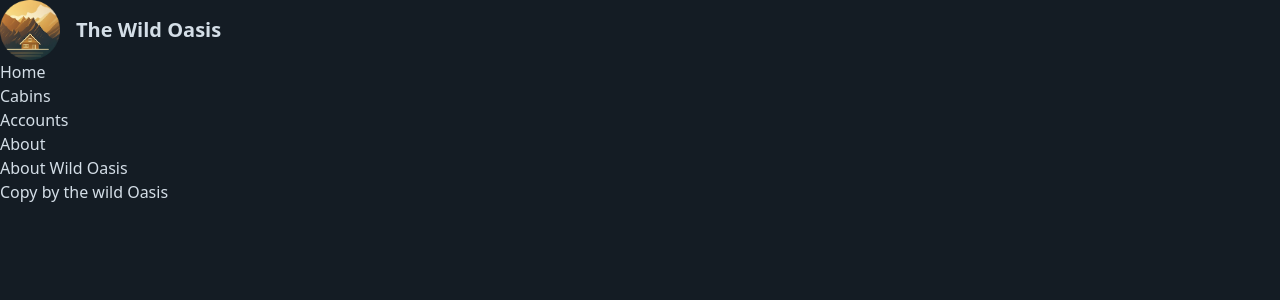
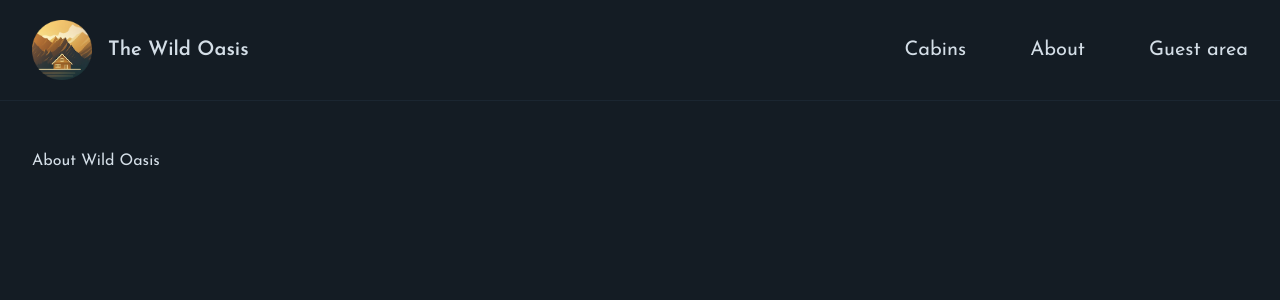
Before and after one commit to Sandeepnegi686/the-wild-oasis, a Next.js app: page /about in a window 1280 px wide. Shown: the top 300 px of the page. Built offline with nearby package versions, Linux system fonts and the light colour scheme.

Commit message:
change in design

```diff
--- /dev/null
+++ b/app/_components/Header.jsx
@@ -0,0 +1,15 @@
+import Navigation from '@/app/_components/Navigation';
+import Logo from '@/app/_components/Logo';
+
+function Header() {
+  return (
+    <header className='border-b border-primary-900 px-8 py-5'>
+      <div className='flex justify-between items-center max-w-7xl mx-auto'>
+        <Logo />
+        <Navigation />
+      </div>
+    </header>
+  );
+}
+
+export default Header;
--- a/app/_components/Navigation.jsx
+++ b/app/_components/Navigation.jsx
@@ -1,21 +1,34 @@
 import Link from "next/link";
-import React from "react";
 
 export default function Navigation() {
   return (
-    <ul>
+    <nav className="z-10 text-xl">
+      <ul className="flex gap-16 items-center">
         <li>
-        <Link href="/">Home</Link>
+          <Link
+            href="/cabins"
+            className="hover:text-accent-400 transition-colors"
+          >
+            Cabins
+          </Link>
         </li>
         <li>
-        <Link href="/cabins">Cabins</Link>
+          <Link
+            href="/about"
+            className="hover:text-accent-400 transition-colors"
+          >
+            About
+          </Link>
         </li>
         <li>
-        <Link href="/account">Accounts</Link>
-      </li>
-      <li>
-        <Link href="/about">About</Link>
+          <Link
+            href="/account"
+            className="hover:text-accent-400 transition-colors"
+          >
+            Guest area
+          </Link>
         </li>
       </ul>
+    </nav>
   );
 }
--- a/app/about/page.js
+++ b/app/about/page.js
@@ -1,3 +1,7 @@
+export const metadata = {
+  title: "About",
+};
+
 export default async function AboutPage() {
   return (
     <div>
--- a/app/account/page.jsx
+++ b/app/account/page.jsx
@@ -1,10 +1,10 @@
 import React from "react";
 
-// export const metadata = {
-//   title: { template: "%s | User Profile", default: "The Wild Oasis" },
-// };
+export const metadata = {
+  title: "Guest Area",
+};
 
-export default function AccountPage() {
+export default function Account() {
   return (
     <div>
       <h1>Accounts Page</h1>
--- a/app/cabins/page.jsx
+++ b/app/cabins/page.jsx
@@ -1,4 +1,7 @@
 import React from "react";
+export const metadata = {
+  title: "Cabins",
+};
 
 export default function Page() {
   return (
--- a/app/layout.js
+++ b/app/layout.js
@@ -1,24 +1,27 @@
-import Logo from "./_components/Logo";
-import Navigation from "./_components/Navigation";
-
+import { Josefin_Sans } from "next/font/google";
 import "@/app/_styles/globals.css";
+import Header from "@/app/_components/Header";
 
 export const metadata = {
   title: {
     template: "%s | The Wild Oasis",
     default: "Welcome | The wild oasis",
   },
-  description: "Generated by Next.js",
+  description: "Demo Site, Generated by Next.js",
 };
+
+const josefin = Josefin_Sans({ subsets: ["latin"], display: "swap" });
 
 export default function RootLayout({ children }) {
   return (
     <html lang="en">
-      <body className="min-h-screen bg-primary-950 text-primary-100">
-        <Logo />
-        <Navigation />
-        <main>{children}</main>
-        <footer>Copy by the wild Oasis</footer>
+      <body
+        className={`${josefin.className} min-h-screen bg-primary-950 text-primary-100 flex flex-col`}
+      >
+        <Header />
+        <div className="flex-1 px-8 py-12">
+          <main className="max-w-7xl mx-auto">{children}</main>
+        </div>
       </body>
     </html>
   );
```
Also changed, not shown: app/icon.png (added). Lines whose indentation alone changed are shown as unchanged.
